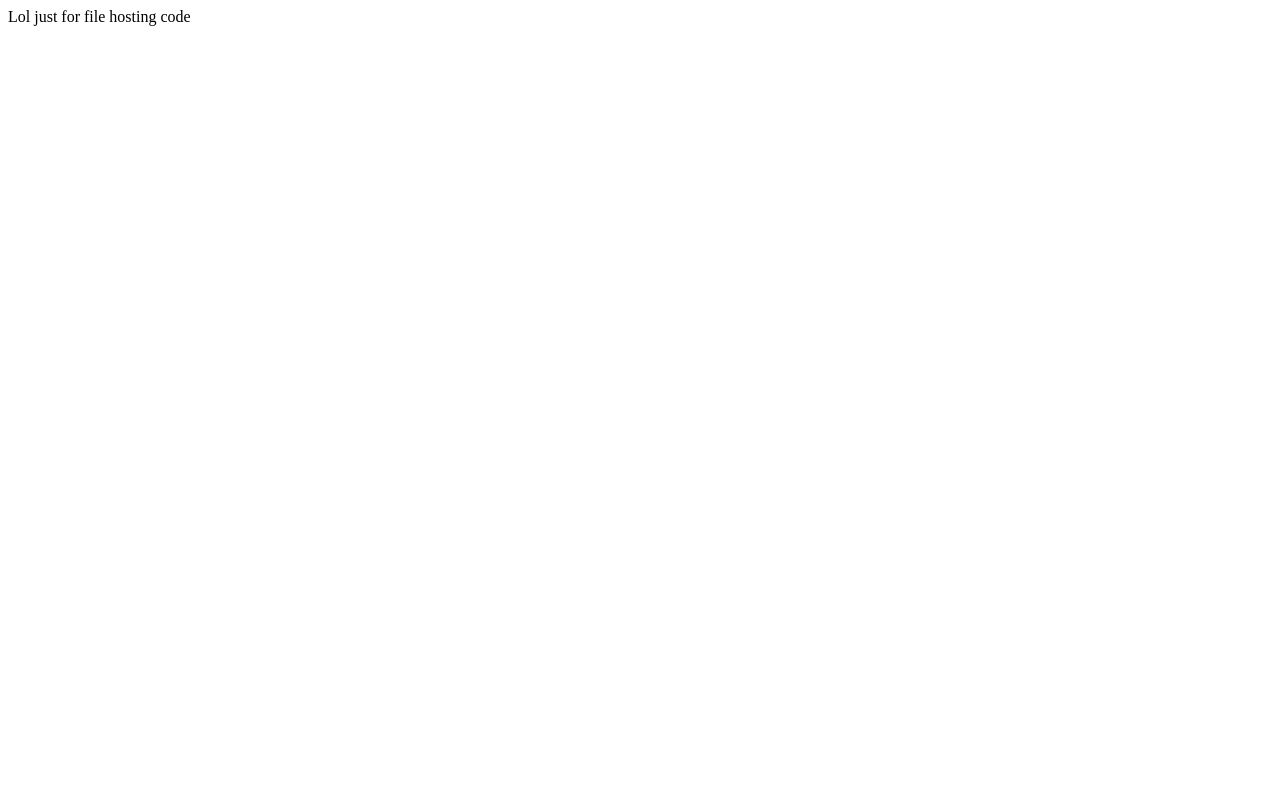
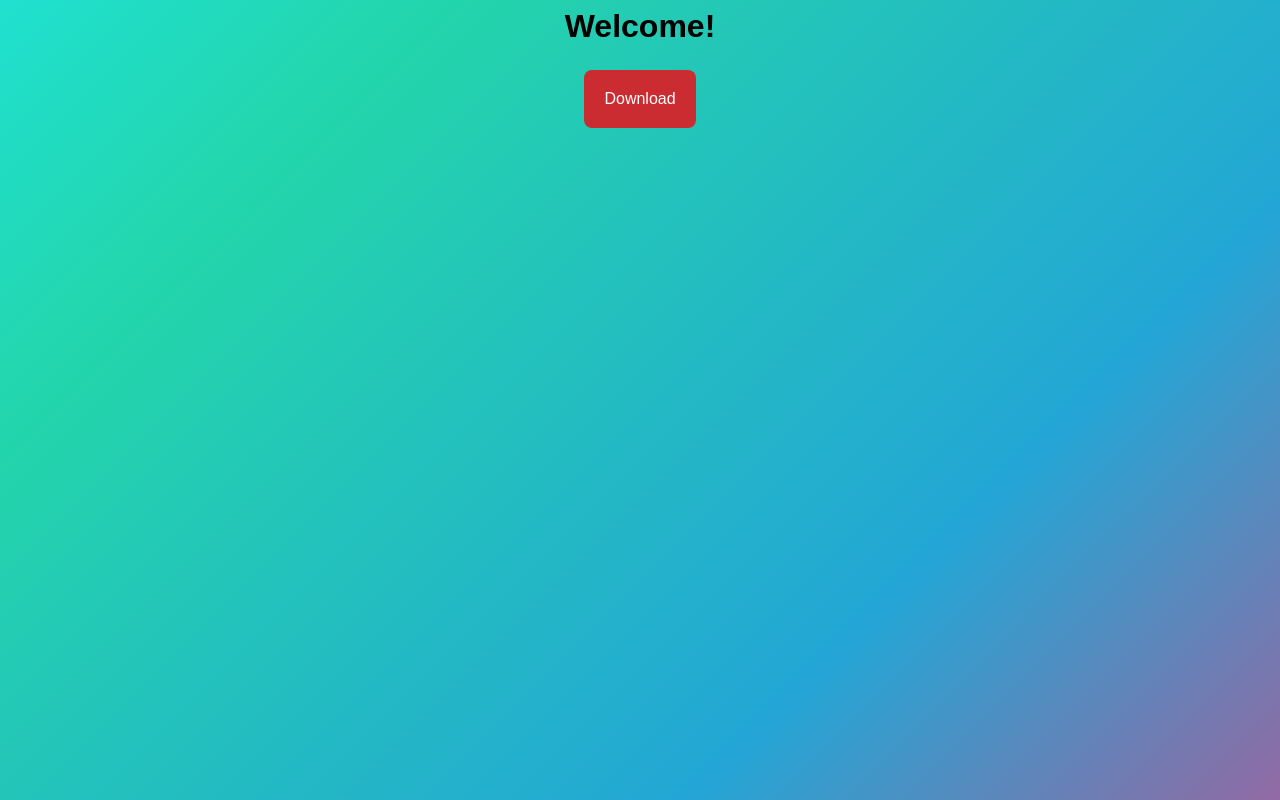
Before and after one commit to Hacks-lol/Hacks, a plain HTML site: page index.html in a window 1280 px wide. Drawn offline with Linux system fonts and the light colour scheme.

Commit message:
Update index.html

```diff
--- a/index.html
+++ b/index.html
@@ -1,4 +1,40 @@
-Lol
-just for file hosting
 
-<html> code </html>
+</body>
+</html>
+
+  <head>
+    <meta charset="utf-8">
+    <meta name="viewport" content="width=device-width">
+    <title>Android apk</title>
+    <link href="Web Site.css" rel="stylesheet" type="text/css" />
+  </head>
+  <body>
+    <script src="script.js"></script>
+   <script src="Cusor script.js"></script>
+  </body>
+<h1 style="text-align:center;">Welcome!</h1>
+<html>
+<head>
+<style>
+.Game {
+  background-color: #cb2c31; /* red */
+  border: none;
+  color: white;
+  padding: 20px;
+  text-align: center;
+  text-decoration: none;
+  display: inline-block;
+  font-size: 16px;
+  margin: 4px 2px;
+  cursor: pointer;
+}
+
+
+.Game {border-radius: 8px;}
+
+</style>
+</head>
+<body>
+
+<div style="text-align:center;">
+<button onClick="location.replace('https://swf-games.aydenduggar.repl.co/')" class="Game" >Download</button>
```
